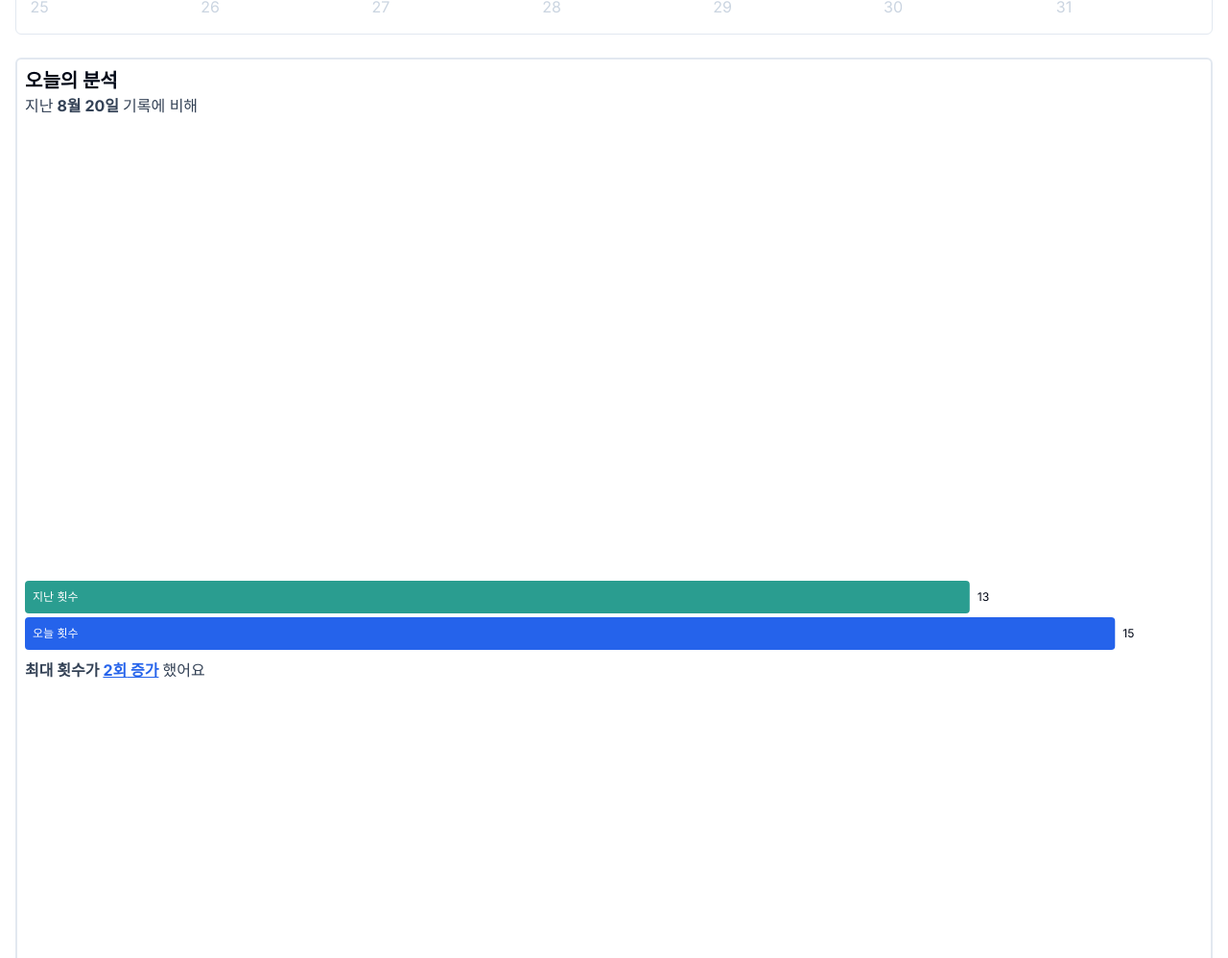
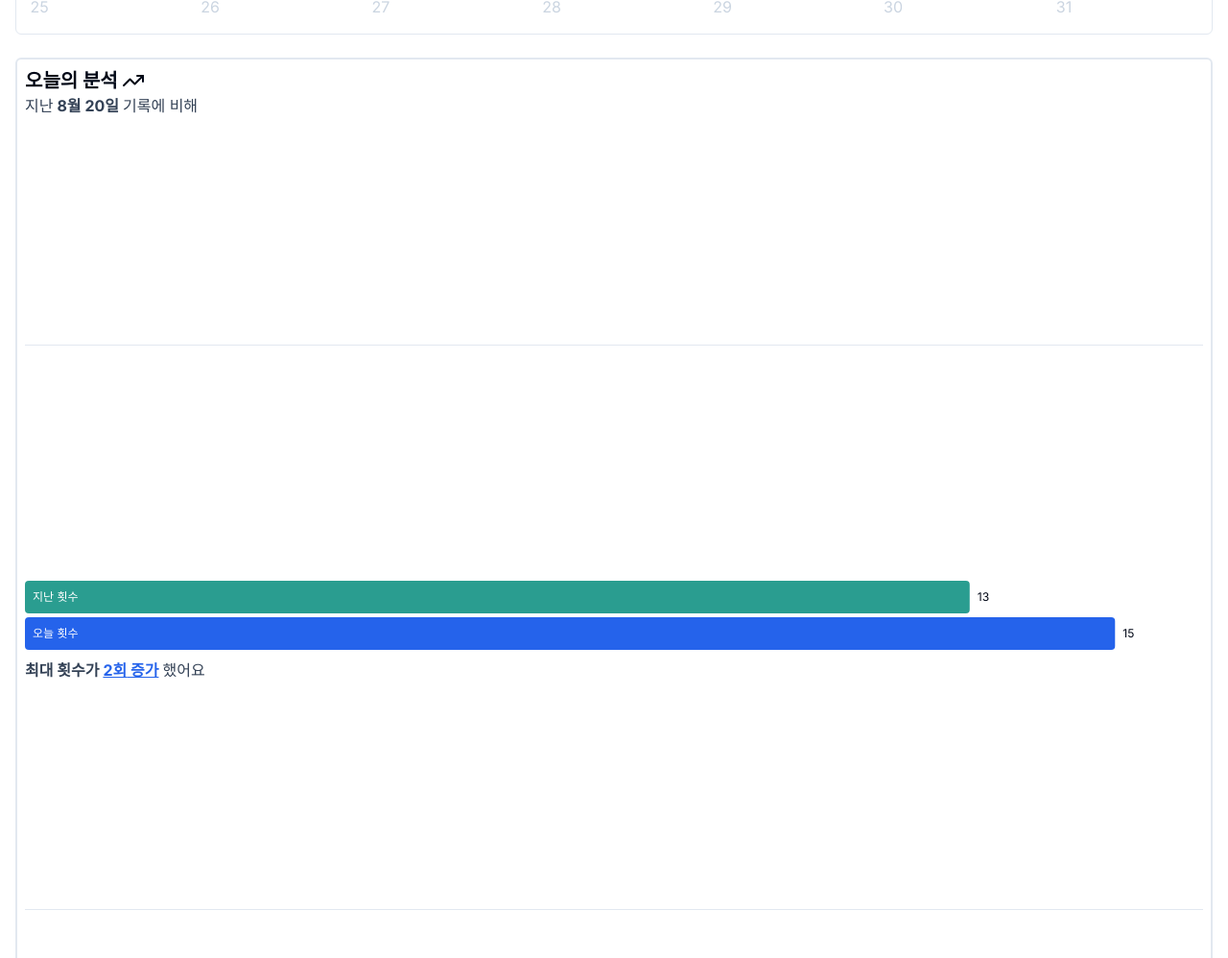
Before and after one commit to LeeKwang-min/pullog, a Next.js app: page /calendar in a window 1280 px wide. Shown: the part 375-1373 px from the top of the page at 96% size. Built offline with nearby package versions, Linux system fonts and the light colour scheme.

Commit message:
[수정] 오늘의 분석 부분 separator, 아이콘 추가

```diff
--- a/src/app/calendar/_components/DayRecordAnalyze.tsx
+++ b/src/app/calendar/_components/DayRecordAnalyze.tsx
@@ -1,8 +1,6 @@
 import { IPullupData } from "@/@types/pullup";
 import ScreenReaderTitle from "@/components/common/ScreenReaderTitle";
 import {
-  calcDiffBestCountBetweenSet,
-  calcDiffTotalCountBetweenSet,
   calcMaxCount,
   calcTotalCount,
   getChartColor,
@@ -11,14 +9,7 @@ import {
 import DayRecordSectionCard from "./DayRecordSectionCard";
 
 import { TrendingUp } from "lucide-react";
-import {
-  Bar,
-  BarChart,
-  CartesianGrid,
-  LabelList,
-  XAxis,
-  YAxis,
-} from "recharts";
+import { Bar, BarChart, LabelList, XAxis, YAxis } from "recharts";
 
 import {
   ChartConfig,
@@ -29,6 +20,7 @@ import {
 import { useMemo } from "react";
 import { format } from "date-fns";
 import { cn, normalizeNumber } from "@/lib/utils";
+import { Separator } from "@/components/ui/separator";
 
 interface IProps {
   today: IPullupData;
@@ -43,13 +35,18 @@ function DayRecordAnalyze({ today, prev }: IProps) {
         step={3}
       />
       <div className="w-full flex flex-col">
-        <h3 className="font-bold text-xl">오늘의 분석</h3>
+        <h3 className="flex items-center gap-1 font-bold text-xl">
+          오늘의 분석
+          <TrendingUp />
+        </h3>
         <span className="flex items-center gap-1 text-slate-700">
           지난 <p className="font-bold">{format(prev.date, "M월 d일")}</p>기록에
           비해
         </span>
       </div>
+      <Separator />
       <MaxCount today={today} prev={prev} />
+      <Separator />
       <TotalCount today={today} prev={prev} />
     </DayRecordSectionCard>
   );
```
